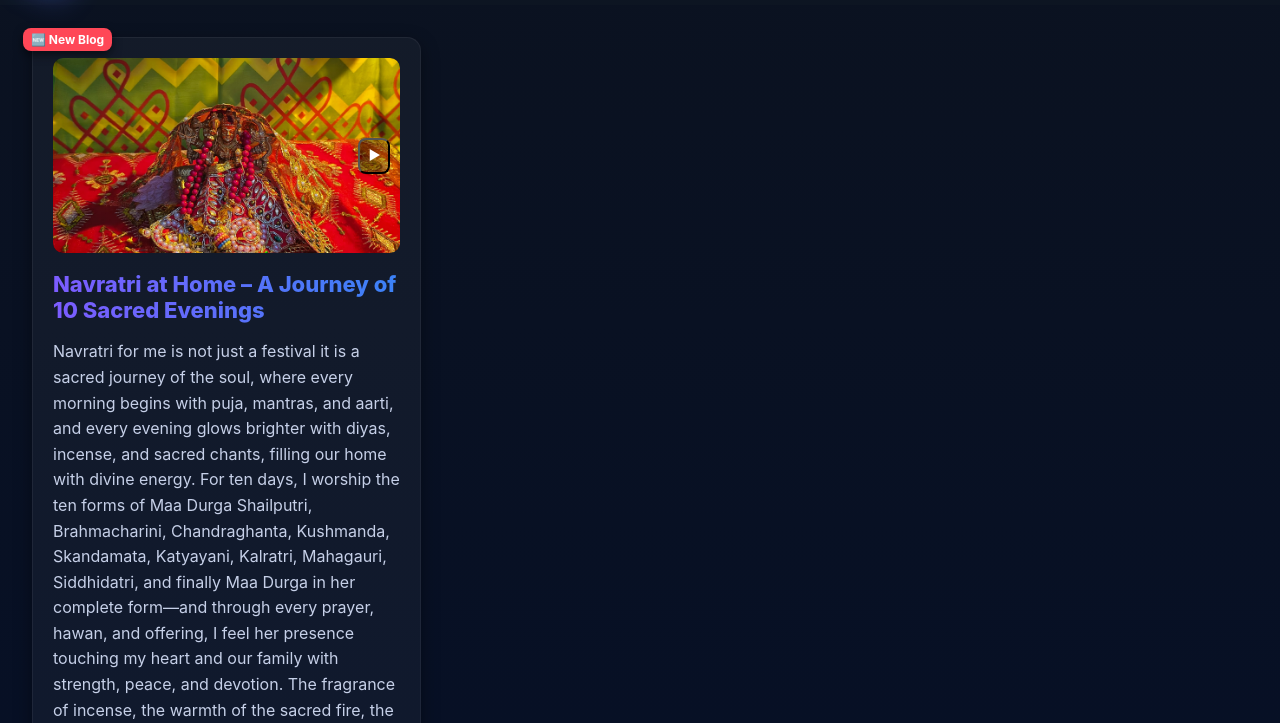
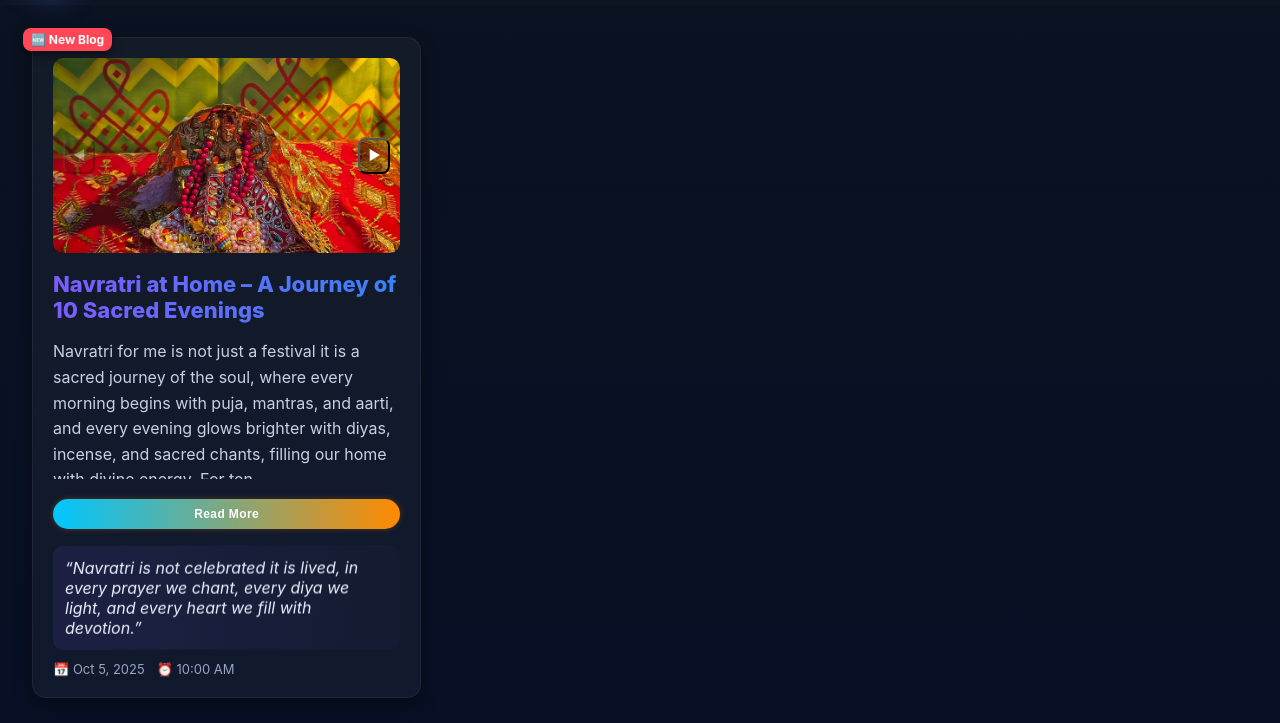
Before and after one commit to cwa631/blogsphere, a plain HTML site: page index.html in a window 1280 px wide. Shown: the part 77-800 px from the top of the page. Drawn offline with Linux system fonts and the light colour scheme.

Commit message:
Add files via upload

```diff
--- a/script.js
+++ b/script.js
@@ -30,7 +30,7 @@ const postsData = [
             './assets/navratri/pic7.jpeg',
             './assets/navratri/video1.mp4'
         ],
-        ts: Date.now(),
+        ts: new Date('2025-10-05T10:00:00').getTime(), // 👈 Fixed date/time (won’t change)
         isNew: true
     }
 ];
@@ -46,13 +46,14 @@ function finalizeImage(img) {
     img.alt = img.alt || 'Blog image';
 }
 
-// Render posts with improved carousel and lazy-loading
+// Render posts with improved carousel + READ MORE option
 function renderPosts() {
     postsEl.innerHTML = '';
     postsData.forEach((p) => {
         const card = document.createElement('article');
         card.className = 'post';
 
+        // 🆕 Badge
         if (p.isNew) {
             const badge = document.createElement('div');
             badge.className = 'badge';
@@ -60,6 +61,7 @@ function renderPosts() {
             card.appendChild(badge);
         }
 
+        // 🖼️ Carousel section
         if (p.images && p.images.length) {
             const carousel = document.createElement('div');
             carousel.className = 'carousel';
@@ -74,15 +76,13 @@ function renderPosts() {
                 slide.className = 'slide';
 
                 if (src.endsWith('.mp4')) {
-                    // Video element
                     const video = document.createElement('video');
                     video.src = src;
                     video.controls = true;
-                    video.width = 400; // optional size
+                    video.width = 400;
                     video.setAttribute('preload', 'metadata');
                     slide.appendChild(video);
                 } else {
-                    // Image element
                     const img = document.createElement('img');
                     img.dataset.src = src;
                     img.alt = p.title + (idx ? ` image ${idx + 1}` : '');
@@ -95,26 +95,25 @@ function renderPosts() {
 
             carousel.appendChild(slides);
 
+            // ▶️ Carousel controls
             if (p.images.length > 1) {
                 const left = document.createElement('button');
                 left.className = 'ctrl left';
                 left.type = 'button';
                 left.textContent = '◀';
-                left.setAttribute('aria-hidden', 'true');
 
                 const right = document.createElement('button');
                 right.className = 'ctrl right';
                 right.type = 'button';
                 right.textContent = '▶';
-                right.setAttribute('aria-hidden', 'true');
 
                 carousel.appendChild(left);
                 carousel.appendChild(right);
 
                 let pos = 0;
                 function updateControls() {
-                    left.setAttribute('aria-hidden', pos === 0 ? 'true' : 'false');
-                    right.setAttribute('aria-hidden', pos === p.images.length - 1 ? 'true' : 'false');
+                    left.style.opacity = pos === 0 ? 0.3 : 1;
+                    right.style.opacity = pos === p.images.length - 1 ? 0.3 : 1;
                 }
                 updateControls();
 
@@ -130,17 +129,10 @@ function renderPosts() {
                     updateControls();
                 });
 
-                // keyboard support
-                carousel.tabIndex = 0;
-                carousel.addEventListener('keydown', (e) => {
-                    if (e.key === 'ArrowLeft') left.click();
-                    if (e.key === 'ArrowRight') right.click();
-                });
-
-                // touch swipe support
+                // Swipe control for mobile
                 let startX = 0, endX = 0;
-                carousel.addEventListener('touchstart', (e) => { startX = e.touches[0].clientX; }, { passive: true });
-                carousel.addEventListener('touchmove', (e) => { endX = e.touches[0].clientX; }, { passive: true });
+                carousel.addEventListener('touchstart', e => startX = e.touches[0].clientX, { passive: true });
+                carousel.addEventListener('touchmove', e => endX = e.touches[0].clientX, { passive: true });
                 carousel.addEventListener('touchend', () => {
                     const dx = endX - startX;
                     if (Math.abs(dx) > 40) { if (dx < 0) right.click(); else left.click(); }
@@ -151,16 +143,48 @@ function renderPosts() {
             card.appendChild(carousel);
         }
 
+        // 📝 Title
         const h2 = document.createElement('h2');
         h2.textContent = p.title;
         card.appendChild(h2);
 
+        // 📖 Description with Read More
         if (p.description) {
-            const pdesc = document.createElement('p');
-            pdesc.textContent = p.description;
-            card.appendChild(pdesc);
+            const desc = document.createElement('p');
+            const fullText = p.description.trim();
+            const shortText = fullText.slice(0, 250) + '...';
+            desc.textContent = shortText;
+            desc.style.maxHeight = '140px';
+            desc.style.overflow = 'hidden';
+            card.appendChild(desc);
+
+
+            // 🌈 Read More button (Creative + Animated)
+            const btn = document.createElement('button');
+            btn.className = 'read-btn';
+            btn.innerHTML = `<span>Read More</span>`; // added inner span for animation
+
+            btn.onclick = () => {
+                const expanded = btn.textContent.includes('Less');
+                desc.classList.toggle('expanded', !expanded);
+
+                // smooth text change animation
+                btn.querySelector('span').style.opacity = '0';
+                setTimeout(() => {
+                    btn.querySelector('span').textContent = expanded ? 'Read More' : 'Read Less';
+                    btn.querySelector('span').style.opacity = '1';
+                }, 200);
+
+                // expand/collapse description
+                desc.textContent = expanded ? shortText : fullText;
+                desc.style.maxHeight = expanded ? '140px' : '1000px';
+            };
+
+            card.appendChild(btn);
+
         }
 
+        // 💬 Quote
         if (p.quote) {
             const q = document.createElement('div');
             q.className = 'quote';
@@ -168,6 +192,7 @@ function renderPosts() {
             card.appendChild(q);
         }
 
+        // 🕒 Date & Time (Original only)
         const meta = document.createElement('div');
         meta.className = 'time';
         const { date, time } = formatDate(p.ts);
@@ -177,13 +202,11 @@ function renderPosts() {
         postsEl.appendChild(card);
     });
 
-    // after DOM created — finalize images and setup lazy-loading
-    document.querySelectorAll('.slide img').forEach(img => {
-        finalizeImage(img);
-    });
-
+    // finalize + lazy load
+    document.querySelectorAll('.slide img').forEach(img => finalizeImage(img));
     setupLazyLoading();
 }
+
 renderPosts();
 
 // LAZY LOADING using IntersectionObserver
@@ -206,7 +229,6 @@ function setupLazyLoading() {
             else if (i.src) finalizeImage(i);
         });
     } else {
-        // fallback
         imgs.forEach(i => {
             if (i.dataset.src) i.src = i.dataset.src;
         });
@@ -214,10 +236,11 @@ function setupLazyLoading() {
 }
 
 // ===================== Security / Content Protection ===================== //
-document.addEventListener('contextmenu', e => { e.preventDefault(); });
+document.addEventListener('contextmenu', e => e.preventDefault());
 document.addEventListener('keydown', e => {
     if (e.key === 'F12' || (e.ctrlKey && e.shiftKey && ['I', 'J'].includes(e.key.toUpperCase())) || (e.ctrlKey && e.key.toUpperCase() === 'U')) {
-        e.preventDefault(); alert("Inspect / View Source is disabled on this page.");
+        e.preventDefault();
+        alert("Inspect / View Source is disabled on this page.");
     }
 });
 document.addEventListener('keyup', function (e) {
--- a/style/style.css
+++ b/style/style.css
@@ -753,27 +753,33 @@ footer {
         text-align: center;
         gap: 10px;
     }
+
     .logo {
         width: 40px;
         height: 40px;
         font-size: 12px;
     }
+
     .logo-text {
         font-size: 16px;
     }
+
     .cta-btn {
         width: 100%;
         justify-content: center;
         font-size: 13px;
         padding: 6px 10px;
     }
+
     .post {
         padding: 10px;
         border-radius: 10px;
     }
+
     .post h2 {
         font-size: 16px;
     }
+
     .post p {
         font-size: 13px;
     }
@@ -850,3 +856,58 @@ footer {
         gap: 28px;
     }
 }
+
+
+
+
+
+/* 🌈 Compact & Animated Read More Button */
+.read-btn {
+  position: relative;
+  background: linear-gradient(90deg, #00c6ff, #ff8a00);
+  color: #fff;
+  border: none;
+  outline: none;
+  font-size: 0.75rem; /* small but readable text */
+  font-weight: 600;
+  letter-spacing: 0.4px;
+  padding: 8px 10px;           /* ⬆️ taller, ⬇️ less wide */
+  border-radius: 25px;         /* modern rounded shape */
+  cursor: pointer;
+  margin-top: 10px;
+  transition: all 0.35s ease;
+  overflow: hidden;
+  box-shadow: 0 0 6px rgba(255, 138, 0, 0.25);
+}
+
+.read-btn span {
+  display: inline-block;
+  transition: opacity 0.3s ease;
+}
+
+/* ✨ Animated glow effect */
+.read-btn::before {
+  content: "";
+  position: absolute;
+  top: 0;
+  left: -100%;
+  width: 100%;
+  height: 100%;
+  background: linear-gradient(120deg, transparent, rgba(255,255,255,0.3), transparent);
+  transition: all 0.5s ease;
+}
+
+.read-btn:hover::before {
+  left: 100%;
+}
+
+.read-btn:hover {
+  transform: scale(1.07);
+  box-shadow: 0 0 10px rgba(0, 198, 255, 0.6), 0 0 16px rgba(255, 138, 0, 0.4);
+  letter-spacing: 0.6px;
+}
+
+.read-btn:active {
+  transform: scale(0.92);
+  box-shadow: 0 0 5px rgba(0, 198, 255, 0.4);
+}
```
Lines whose indentation alone changed are shown as unchanged.
